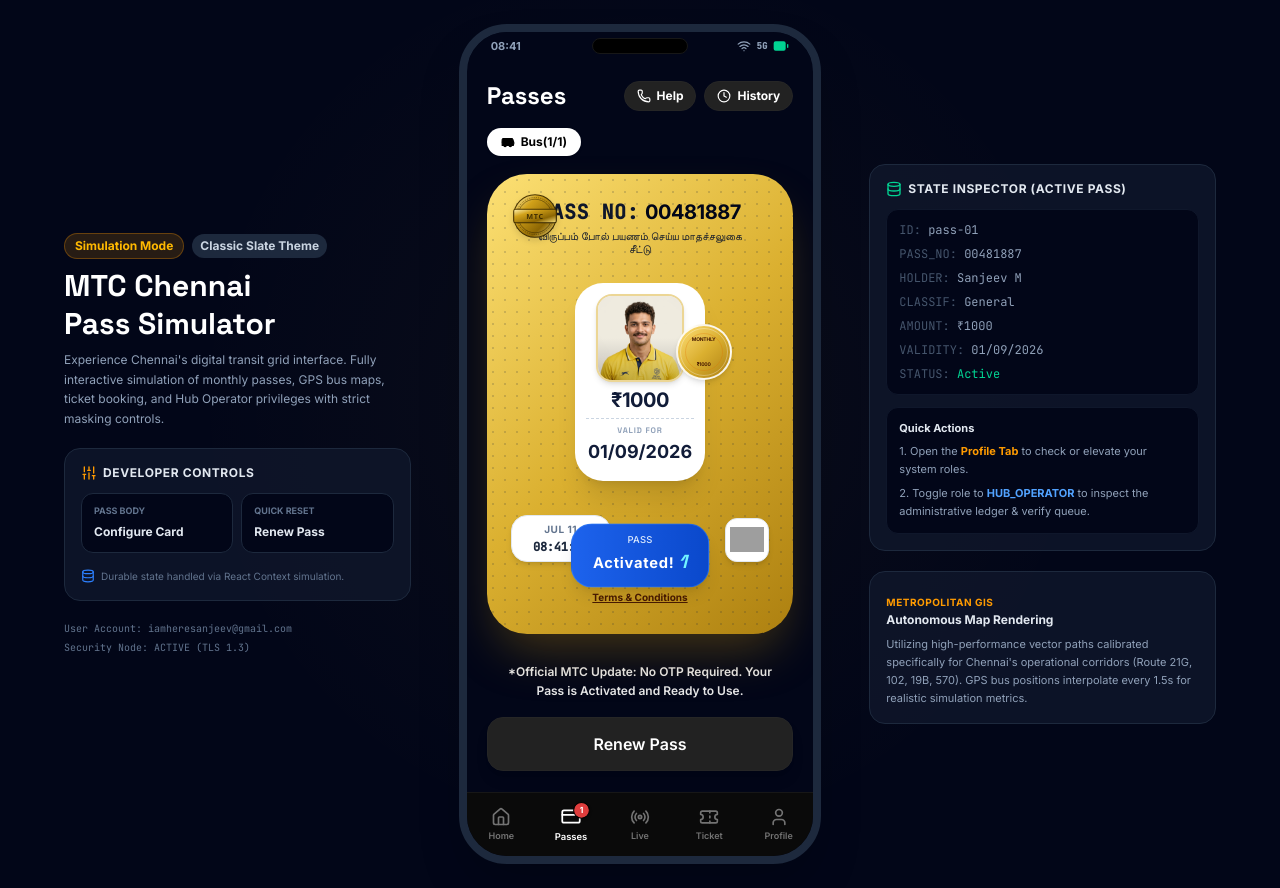
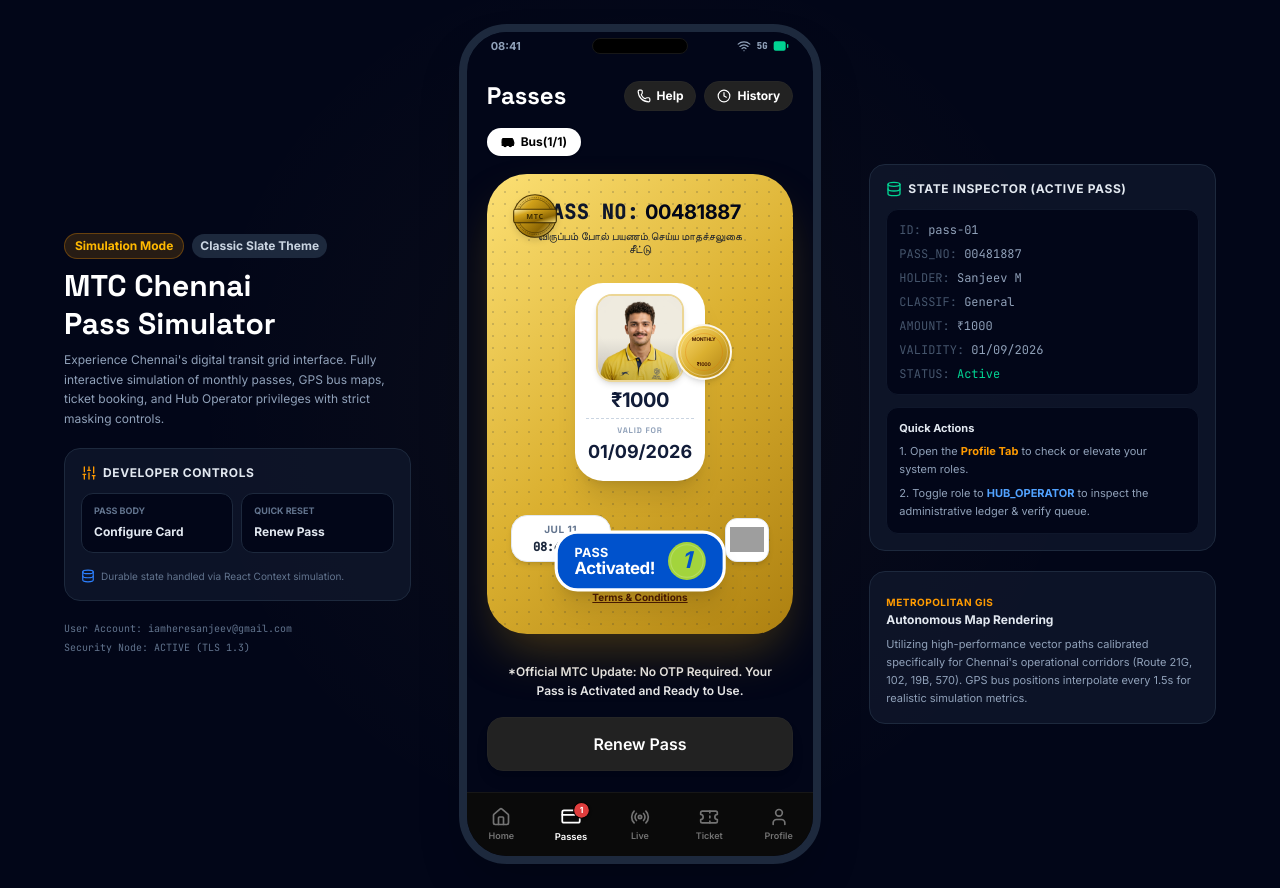
Before and after one commit to SAN-MARK/Chennai-one-Demo, a React (Vite) app: page / in a window 1280 px wide. Built offline with nearby package versions, Linux system fonts and the light colour scheme; grey boxes are pictures that could not be loaded.

Commit message:
feat(ui): redesign pass activation badge
Update the activation pill UI to better match physical bus pass aesthetics, improving typography, styling, and layering for a more authentic appearance.

```diff
--- a/src/components/PassCard.tsx
+++ b/src/components/PassCard.tsx
@@ -253,15 +253,25 @@
             <span className="text-xs font-mono font-bold text-slate-800 tracking-tight mt-0.5">{formatTime(liveTime)}</span>
           </div>
 
-          {/* Glossy Active Badge (Center overlapping) */}
+          {/* Authentic Pass Activated Badge (Designed to match the user's image exactly) */}
           <div
-            className="absolute left-1/2 -translate-x-1/2 bottom-12 bg-gradient-to-r from-[#1d63ed] to-[#0a48cb] text-white px-5 py-2.5 rounded-[20px] shadow-lg flex flex-col items-center justify-center border border-blue-400/30 scale-105 active:scale-95 transition-transform"
+            className="absolute left-1/2 -translate-x-1/2 bottom-11 bg-[#0052cc] text-white px-4 py-2 rounded-[22px] shadow-xl border-[3px] border-white flex items-center justify-between gap-3 min-w-[155px] scale-105 active:scale-95 transition-transform select-none z-20"
             id="activation-pill-badge"
           >
-            <span className="text-[9px] font-medium tracking-wide uppercase text-blue-100 leading-none">Pass</span>
-            <div className="flex items-baseline gap-1 mt-0.5 leading-none">
-              <span className="text-sm font-extrabold tracking-wider">Activated!</span>
-              <span className="text-lg font-black font-display italic text-[#72f5ff]">1</span>
+            {/* Left Column: Pass Activated Text */}
+            <div className="flex flex-col items-start leading-[1.1] text-left">
+              <span className="text-[12px] font-black uppercase text-white tracking-wide">Pass</span>
+              <span className="text-[16px] font-extrabold text-white tracking-tight">Activated!</span>
+            </div>
+
+            {/* Right Column: Custom Green/Lime Circular Emblem with Italic 1 */}
+            <div className="relative w-9 h-9 rounded-full bg-[#a3d43c] flex items-center justify-center flex-shrink-0">
+              {/* Outer stroke detail */}
+              <div className="absolute inset-0.5 rounded-full border border-white/20" />
+              {/* Giant bold italic number 1 */}
+              <span className="text-[22px] font-black italic text-[#0052cc] font-sans leading-none -mt-0.5">
+                1
+              </span>
             </div>
           </div>
 
```
